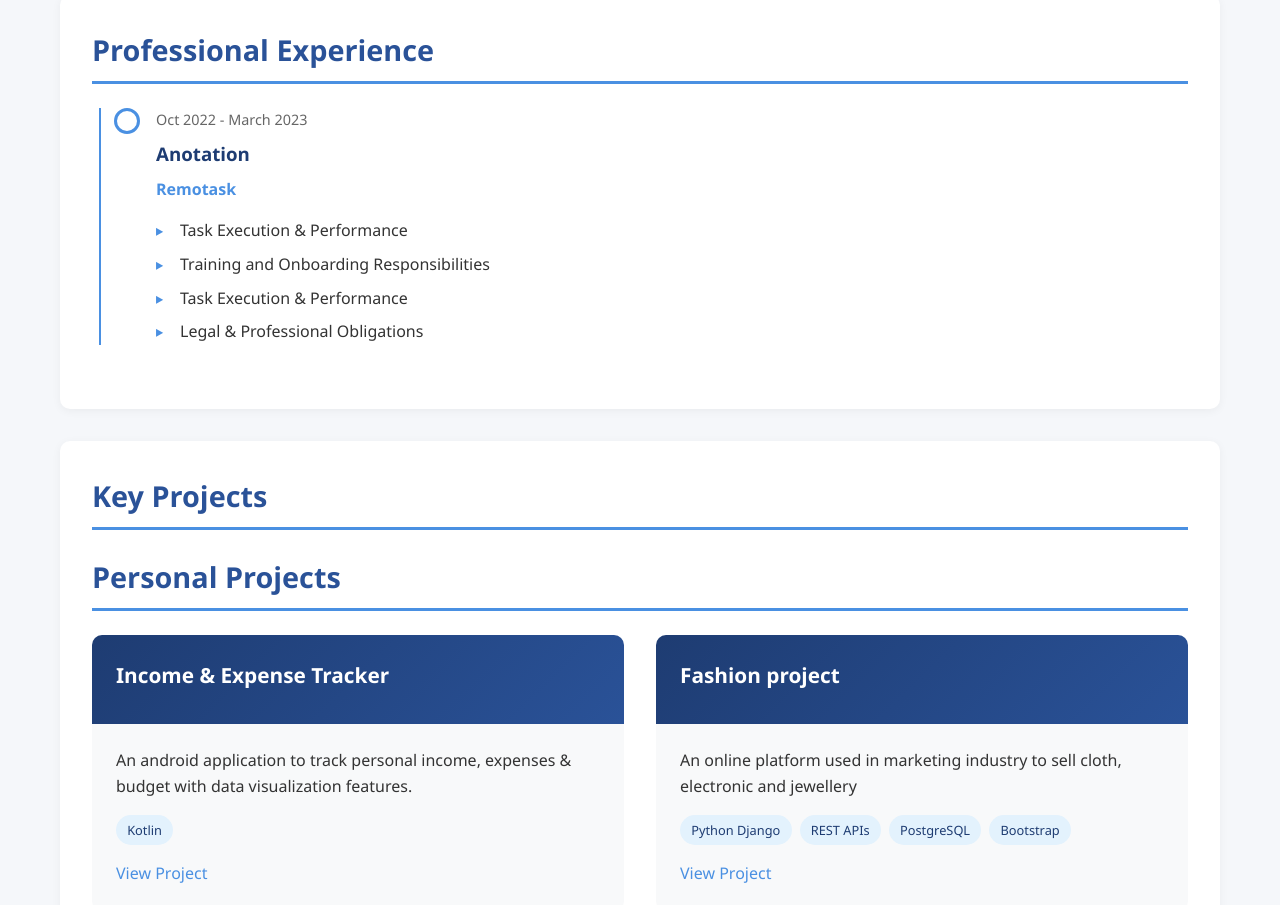
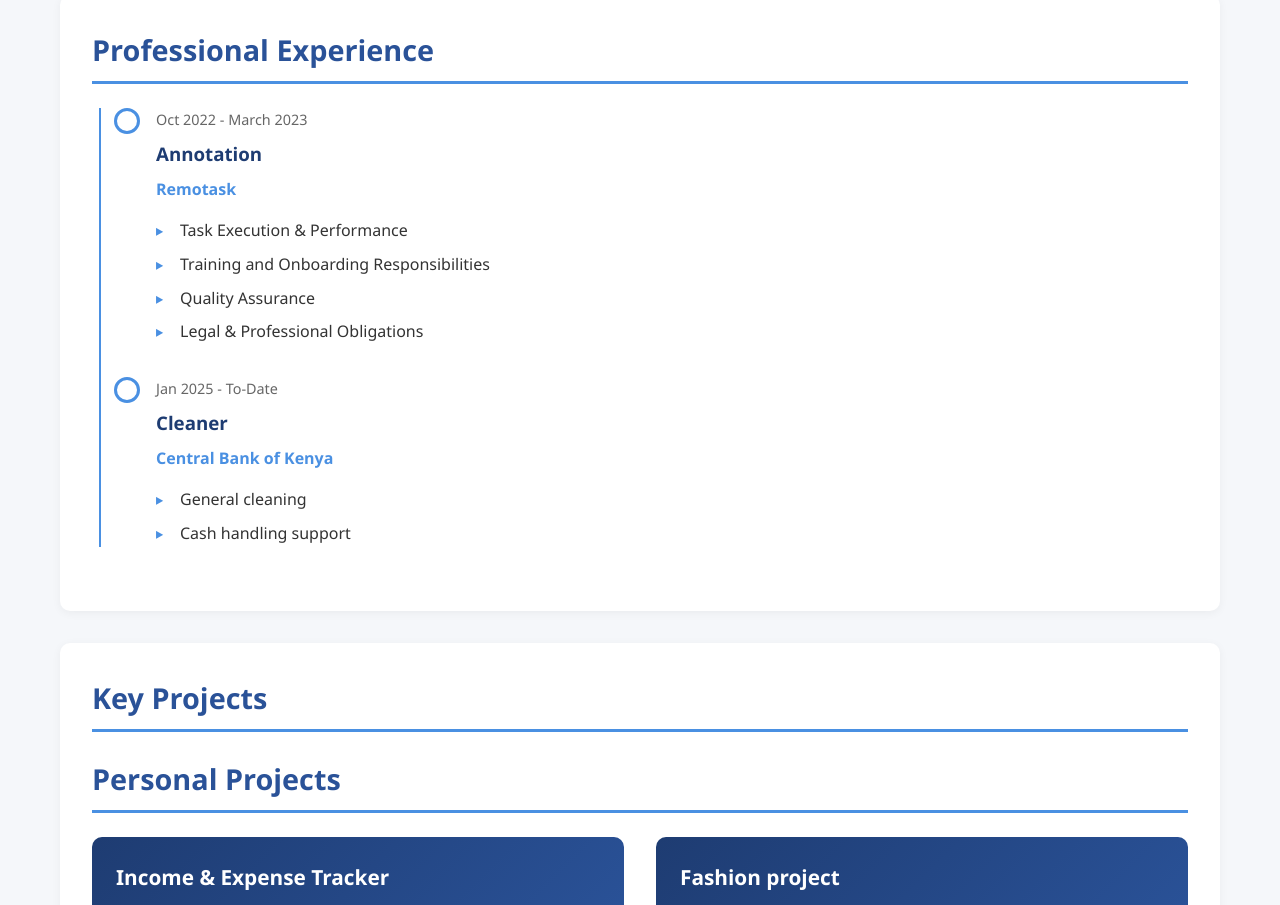
Before and after one commit to Alphonce08/portfolio, a React (Create React App) app: page / in a window 1280 px wide. Shown: the part 1340-2245 px from the top of the page. Built offline with nearby package versions, Linux system fonts and the light colour scheme.

Commit message:
...Update...
Updated job titles and responsibilities for clarity and accuracy.

```diff
--- a/src/components/Experience.js
+++ b/src/components/Experience.js
@@ -4,35 +4,26 @@ const Experience = () => {
   const experiences = [
     {
       period: 'Oct 2022 - March 2023',
-      title: 'Anotation ',
+      title: 'Annotation',
       company: 'Remotask',
       responsibilities: [
         'Task Execution & Performance',
         'Training and Onboarding Responsibilities',
-              'Task Execution & Performance',
+        'Quality Assurance',
         'Legal & Professional Obligations'
-
       ]
-
     },
 
-  ];
-
-    [
     {
       period: 'Jan 2025 - To-Date',
-      title: 'Central Bank of Kenya ',
-      company: 'SuberBroom',
+      title: 'Cleaner',
+      company: 'Central Bank of Kenya',
       responsibilities: [
         'General cleaning',
-              'counting money'
-
+        'Cash handling support'
       ]
-
-    },
-
+    }
   ];
-
 
   return (
     <section className="section experience">
```
Lines whose indentation alone changed are shown as unchanged.
